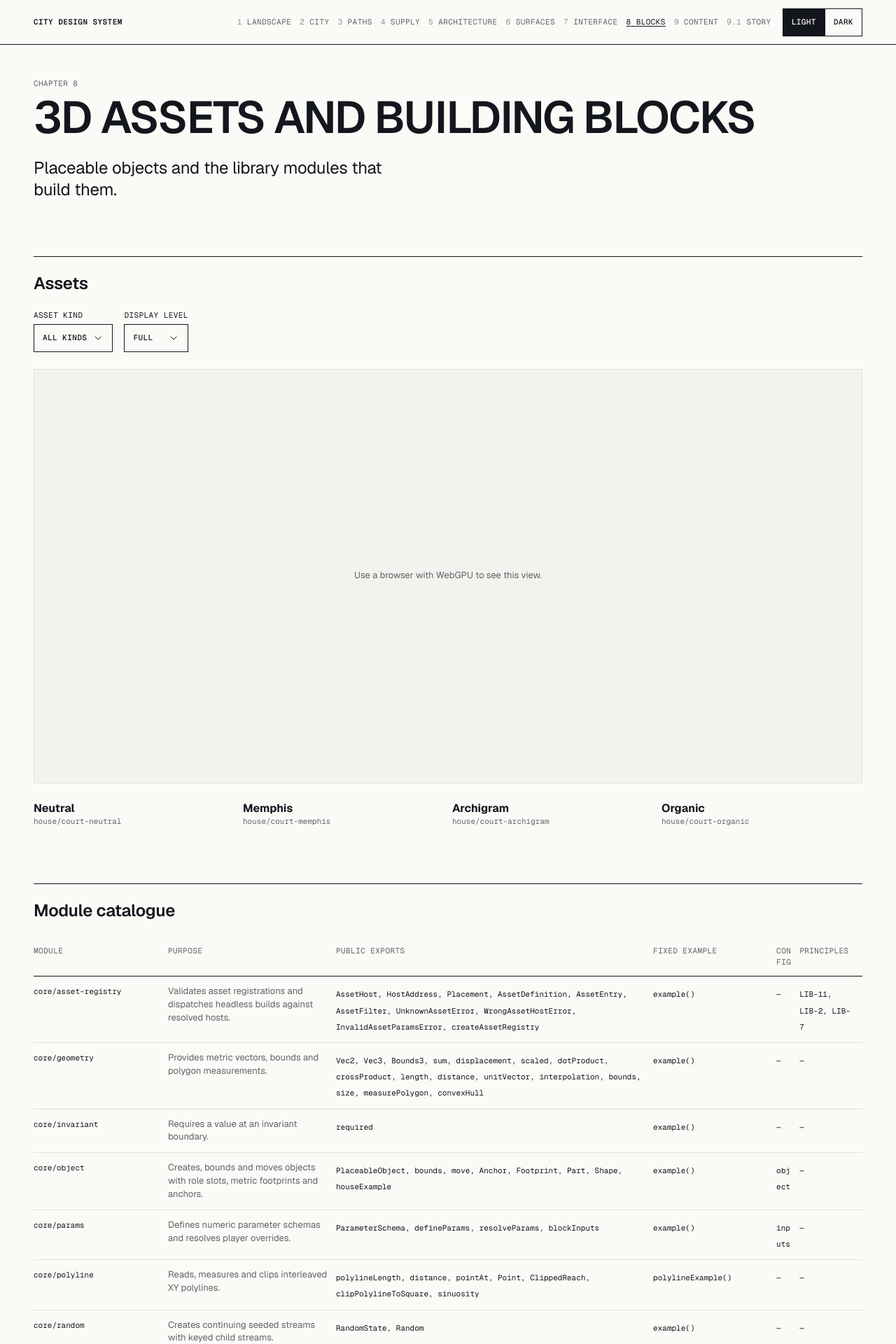
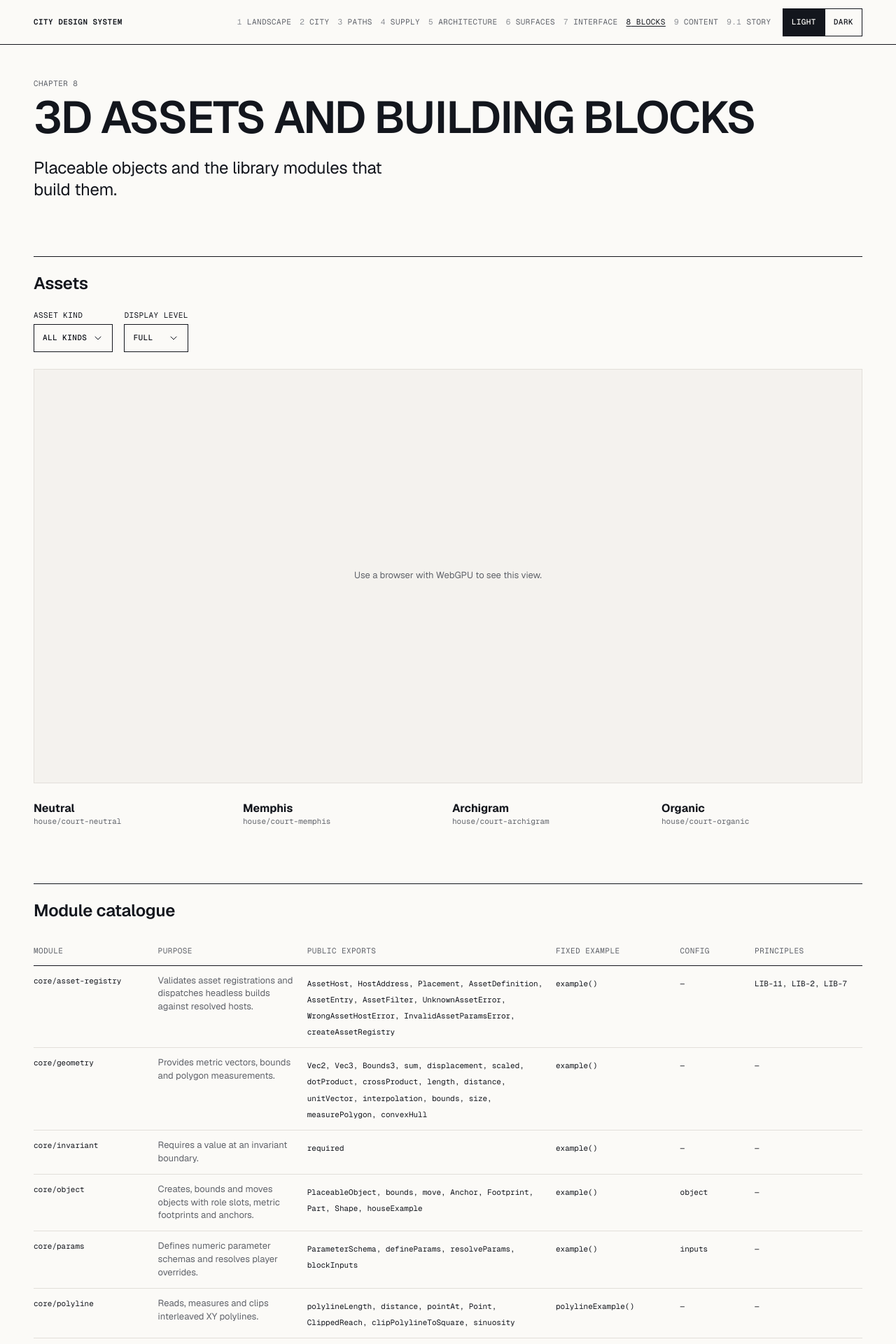
Before and after one commit to dweigend/city-design-system, a SvelteKit app: page /blocks in a window 1280 px wide. Shown: the top 1920 px of the page at 70% size. Built offline with nearby package versions, Linux system fonts and the light colour scheme.

Commit message:
Reserve reading width for catalogue metadata
Refs #66

```diff
--- a/src/app.css
+++ b/src/app.css
@@ -286,11 +286,13 @@
 	}
 	.blocks-specimens > li > code { display: block; overflow-wrap: anywhere; color: var(--ink-2); }
 	.blocks-table { overflow-x: auto; }
-	.blocks-table table { min-inline-size: 52rem; }
+	.blocks-table table { min-inline-size: 62rem; table-layout: fixed; }
 	.blocks-table :is(th, td) { overflow-wrap: anywhere; }
-	.blocks-table th[scope='row'] { inline-size: 12rem; }
-	.blocks-table td:nth-child(2) { inline-size: 15rem; }
-	.blocks-table td:nth-child(4) { inline-size: 11rem; }
+	.blocks-table thead th:nth-child(1) { inline-size: 15%; }
+	.blocks-table thead th:nth-child(2) { inline-size: 18%; }
+	.blocks-table thead th:nth-child(4) { inline-size: 15%; }
+	.blocks-table thead th:nth-child(5) { inline-size: 9%; }
+	.blocks-table thead th:nth-child(6) { inline-size: 13%; }
 	@media (max-width: 720px) {
 		.blocks-assets > .frame { aspect-ratio: 1; }
 		.blocks-specimens { grid-template-columns: repeat(2, minmax(0, 1fr)); }
```
